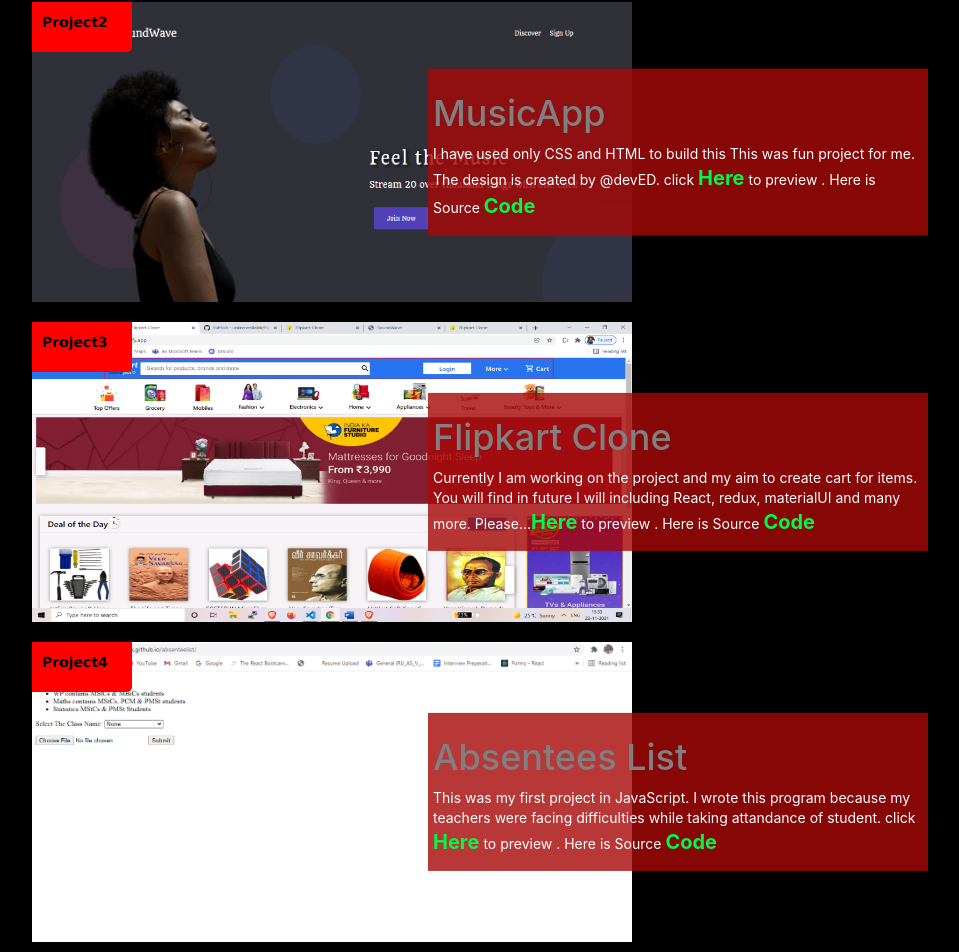
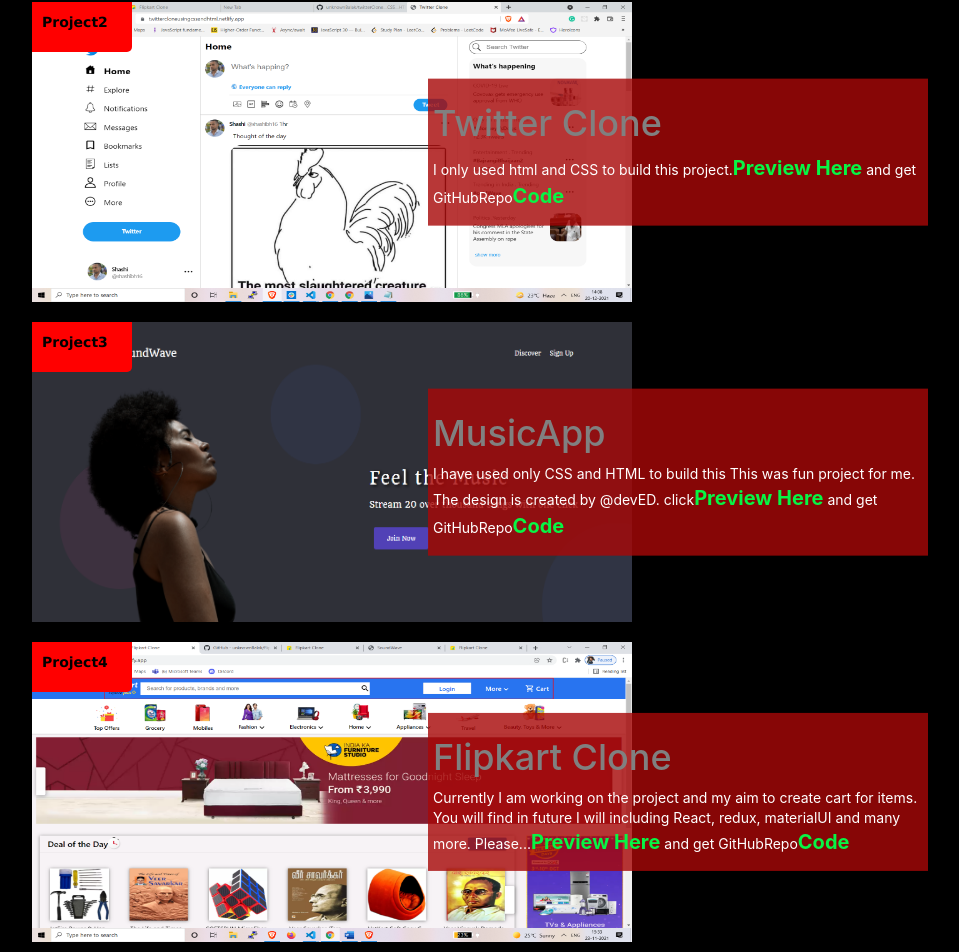
Before and after one commit to unknownBalak/portfolio, a React (Create React App) app: page /project in a window 1280 px wide. Shown: the part 368-1320 px from the top of the page, without its empty margins (160-1119 px from the left). Built offline with nearby package versions, Linux system fonts and the light colour scheme; a web font is replaced by a local one.

Commit message:
added new Project

```diff
--- a/src/components/Project.jsx
+++ b/src/components/Project.jsx
@@ -4,122 +4,94 @@
 import music1 from "./resources/projectWork/musicAppClone1.png";
 import absenteelist from "./resources/projectWork/absenteelist.png";
 import radio from "./resources/projectWork/radio.png";
-import flipkart1 from "./resources/projectWork/flipkart1.png"
+import flipkart1 from "./resources/projectWork/flipkart1.png";
+import twitter from "./resources/projectWork/twitter.png";
+
 function Project() {
+  const projects = [
+    {
+      pName: "Radio App",
+      pImage: radio,
+      pURL: "https://radioapp.netlify.app/",
+      PGitHub: "https://bit.ly/3wXfERB",
+      pDescription:
+        " This project tells my knowledge about API call. I called an API to display all station and if you want to listen music from your computer/laptop/mobile just click to station and play the music",
+    },
+    {
+      pName: "Twitter Clone",
+      pImage: twitter,
+      pURL: "twittercloneusingcssandhtml.netlify.app/",
+      PGitHub: "https://github.com/unknownBalak/twitterClone__CSS__HTML",
+      pDescription: "I only used html and CSS to build this project.",
+    },
+    {
+      pName: "MusicApp",
+      pImage: music1,
+      pURL: "https://unknownbalak.github.io/musicAppClone/index.html",
+      PGitHub: "https://github.com/unknownBalak/musicAppClone",
+      pDescription:
+        "I have used only CSS and HTML to build this This was fun project for me. The design is created by @devED. click",
+    },
+    {
+      pName: "Flipkart Clone",
+      pImage: flipkart1,
+      pURL: " https://flipkartclone1.netlify.app/",
+      PGitHub: "https://github.com/unknownBalak/flipkart_clone",
+      pDescription: ` Currently I am working on the project and my aim to create cart for items. You will find in future
+          I will including React, redux, materialUI and many more. Please...`,
+    },
+    {
+      pName: "Absentees List",
+      pImage: absenteelist,
+      pURL: "https://unknownbalak.github.io/absenteelist/",
+      PGitHub: "https://github.com/unknownBalak/absenteelist",
+      pDescription: ` This was my first project in JavaScript. I wrote this program because my teachers were
+          facing difficulties while taking attandance of student. click`,
+    },
+  ];
+
   return (
     <div className="projects">
       <Link to="/" className="homePage crossIcon2"></Link>
-
-      <div className="project project1">
-        <img src={radio} alt="radio" lazyLoading="true" />
+      {projects.map((project, i) => {
+        const { pImage, pDescription, pName, pURL, PGitHub } = project;
+        return (
+          <div className={`project project${i+1}`}>
+            <img src={pImage} alt={pImage} lazyLoading="true" />
             <div className="aboutProject">
-          <h1>Radio App</h1>
+              <h1>{pName}</h1>
               <p>
-            This project tells my knowledge about API call. I called an API to display all station
-            and if you want to listen music from your computer/laptop/mobile just click to station
-            and play the music. . click{" "}
+                {pDescription}
                 <Link
-              to={{ pathname: "https://radioapp.netlify.app/" }}
+                  to={{ pathname: pURL }}
                   target="_blank"
                   rel="noreferrer"
-              style={{ color: "#07f545", fontSize: "20px", fontWeight: "bold" }}
+                  style={{
+                    color: "#07f545",
+                    fontSize: "20px",
+                    fontWeight: "bold",
+                  }}
                 >
-              Here
+                  Preview Here
                 </Link>{" "}
-            to preview . Here is Source{" "}
+                and get GitHubRepo
                 <Link
-              to={{ pathname: "https://bit.ly/3wXfERB" }}
+                  to={{ pathname: PGitHub }}
                   target="_blank"
                   rel="noreferrer"
-              style={{ color: "#07f545", fontSize: "20px", fontWeight: "bold" }}
+                  style={{
+                    color: "#07f545",
+                    fontSize: "20px",
+                    fontWeight: "bold",
+                  }}
                 >
                   Code
                 </Link>
               </p>
             </div>
           </div>
-      <div className="project project2">
-        <img src={music1} alt="project1" lazyLoading="true" />
-        <div className="aboutProject">
-          <h1>MusicApp</h1>
-          <p>
-            I have used only CSS and HTML to build this This was fun project for me. The design is
-            created by @devED. click{" "}
-            <Link
-              to={{ pathname: "https://unknownbalak.github.io/musicAppClone/index.html" }}
-              target="_blank"
-              rel="noreferrer"
-              style={{ color: "#07f545", fontSize: "20px", fontWeight: "bold" }}
-            >
-              Here
-            </Link>{" "}
-            to preview . Here is Source{" "}
-            <Link
-              to={{ pathname: "https://github.com/unknownBalak/musicAppClone" }}
-              target="_blank"
-              rel="noreferrer"
-              style={{ color: "#07f545", fontSize: "20px", fontWeight: "bold" }}
-            >
-              Code
-            </Link>
-          </p>
-        </div>
-      </div>
-      <div className="project project3">
-        <img src={flipkart1} alt="absenteelist" lazyLoading="true" />
-        <div className="aboutProject">
-          <h1>Flipkart Clone</h1>
-          <p>
-          Currently I am working on the project and my aim to create cart for items. You will find in future
-          I will including React, redux, materialUI and many more. Please...
-            <Link
-              to={{ pathname: " https://flipkartclone1.netlify.app/" }}
-              target="_blank"
-              rel="noreferrer"
-              style={{ color: "#07f545", fontSize: "20px", fontWeight: "bold" }}
-            >
-              Here
-            </Link>{" "}
-            to preview . Here is Source{" "}
-            <Link
-              to={{ pathname: "https://github.com/unknownBalak/flipkart_clone" }}
-              target="_blank"
-              rel="noreferrer"
-              style={{ color: "#07f545", fontSize: "20px", fontWeight: "bold" }}
-            >
-              Code
-            </Link>
-          </p>
-        </div>
-      </div>
-      <div className="project project4">
-        <img src={absenteelist} alt="absenteelist" lazyLoading="true" />
-        <div className="aboutProject">
-          <h1>Absentees List</h1>
-          <p>
-            This was my first project in JavaScript. I wrote this program because my teachers were
-            facing difficulties while taking attandance of student. click{" "}
-            <Link
-              to={{ pathname: "https://unknownbalak.github.io/absenteelist/" }}
-              target="_blank"
-              rel="noreferrer"
-              style={{ color: "#07f545", fontSize: "20px", fontWeight: "bold" }}
-            >
-              Here
-            </Link>{" "}
-            to preview . Here is Source{" "}
-            <Link
-              to={{ pathname: "https://github.com/unknownBalak/absenteelist" }}
-              target="_blank"
-              rel="noreferrer"
-              style={{ color: "#07f545", fontSize: "20px", fontWeight: "bold" }}
-            >
-              Code
-            </Link>
-          </p>
-        </div>
-      </div>
-
+        );
+      })}
     </div>
   );
 }
--- a/src/components/css/project.css
+++ b/src/components/css/project.css
@@ -42,6 +42,9 @@
 .project4::before {
   content: "Project4";
 }
+.project5::before{
+  content: "Project5";
+}
 /*I used another class selector project for giving some height and width of
       image of my project
 */
```
Also changed, not shown: src/components/resources/projectWork/twitter.png (added), 1 other file (tests, documents, lock files or other folders). Lines whose indentation alone changed are shown as unchanged.
